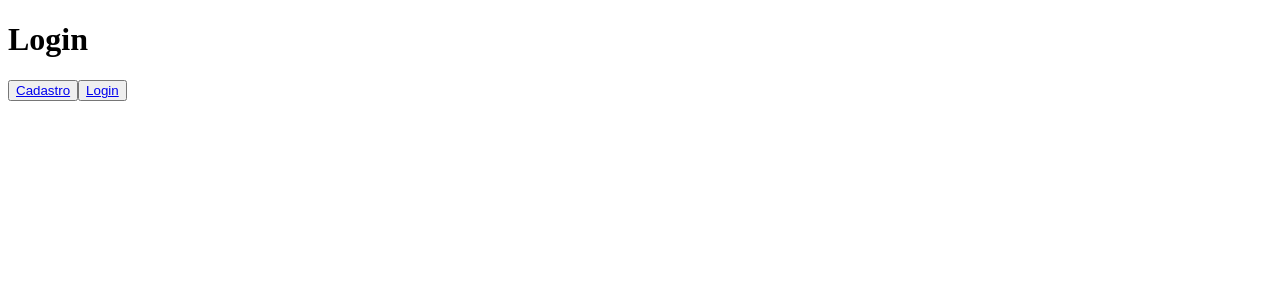
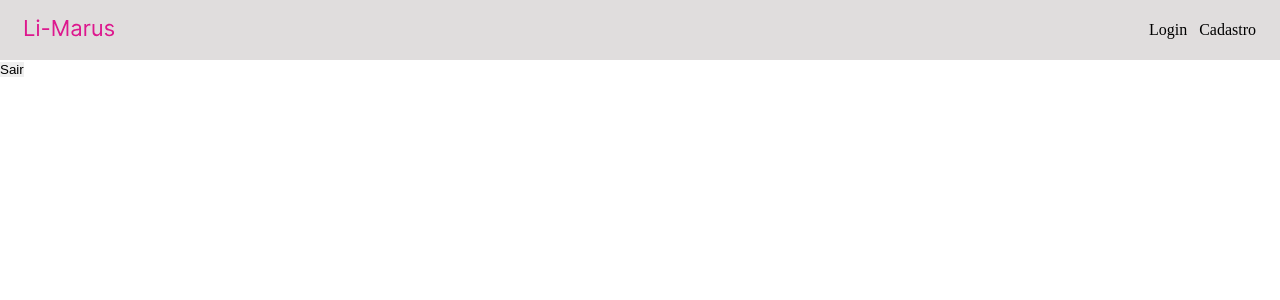
Before and after one commit to Grupo-5-Daniel-Kenzie-Academy/Projeto-On-Books, a React (Create React App) app: page / in a window 1280 px wide. Shown: the top 300 px of the page. Built offline with nearby package versions, Linux system fonts and the light colour scheme.

Commit message:
feat: Header criada

```diff
--- a/package.json
+++ b/package.json
@@ -6,10 +6,14 @@
     "@testing-library/jest-dom": "^5.14.1",
     "@testing-library/react": "^13.0.0",
     "@testing-library/user-event": "^13.2.1",
+    "@types/styled-components": "^5.1.26",
+    "axios": "^1.2.2",
     "react": "^18.2.0",
     "react-dom": "^18.2.0",
     "react-router-dom": "^6.6.1",
     "react-scripts": "5.0.1",
+    "styled-components": "^5.3.6",
+    "toast": "^0.5.4",
     "typescript": "^4.9.4",
     "web-vitals": "^2.1.0"
   },
--- a/src/App.tsx
+++ b/src/App.tsx
@@ -3,7 +3,7 @@ import { RoutesComponents } from "./routes/routes";
 export function App() {
   return (
     <>
-    <RoutesComponents/>
+      <RoutesComponents />
     </>
   );
 }
--- /dev/null
+++ b/src/Custom.d.ts
@@ -0,0 +1,2 @@
+declare module "*.svg";
+declare module "*.png";
--- /dev/null
+++ b/src/components/Header/index.tsx
@@ -0,0 +1,24 @@
+import { Link } from "react-router-dom";
+import Logo from "../../assets/img/Logo.svg";
+import * as S from "./style";
+
+interface iRoutes {
+  route1: string;
+  route2: string;
+  nameRoute1: string;
+  nameRoute2: string;
+}
+
+export function Header({ route1, route2, nameRoute1, nameRoute2 }: iRoutes) {
+  return (
+    <S.Header>
+      <figure>
+        <img src={Logo} alt="" />
+      </figure>
+      <div>
+        <Link to={route1}>{nameRoute1}</Link>
+        <Link to={route2}>{nameRoute2}</Link>
+      </div>
+    </S.Header>
+  );
+}
--- /dev/null
+++ b/src/components/Header/style.ts
@@ -0,0 +1,16 @@
+import styled from "styled-components";
+
+export const Header = styled.header`
+  width: 100%;
+  height: 60px;
+  padding: 0 24px 0 24px;
+  background-color: #e0dddd;
+  display: flex;
+  align-items: center;
+  justify-content: space-between;
+
+  div {
+    display: flex;
+    gap: 12px;
+  }
+`;
--- a/src/index.tsx
+++ b/src/index.tsx
@@ -1,12 +1,16 @@
 import React from "react";
 import ReactDOM from "react-dom/client";
 import { App } from "./App";
-import  { BrowserRouter } from "react-router-dom";
+import { BrowserRouter } from "react-router-dom";
+import { GlobalStyle } from "./stylles/Global";
 
-const root = ReactDOM.createRoot(document.getElementById("root") as HTMLElement);
+const root = ReactDOM.createRoot(
+  document.getElementById("root") as HTMLElement
+);
 root.render(
   <React.StrictMode>
     <BrowserRouter>
+      <GlobalStyle />
       <App />
     </BrowserRouter>
   </React.StrictMode>
--- a/src/pages/Home/index.tsx
+++ b/src/pages/Home/index.tsx
@@ -1,12 +1,21 @@
 import React from "react";
 import { Link } from "react-router-dom";
+import { Header } from "../../components/Header";
 
 export const Home = () => {
   return (
-    <div>
-      <button>
-        <Link to="dashboard">Sair</Link>
-      </button>
-    </div>
+    <>
+      <Header
+        route1={"/login"}
+        route2={"/register"}
+        nameRoute1={"Login"}
+        nameRoute2={"Cadastro"}
+      />
+      <div>
+        <button>
+          <Link to="dashboard">Sair</Link>
+        </button>
+      </div>
+    </>
   );
 };
--- a/src/routes/routes.tsx
+++ b/src/routes/routes.tsx
@@ -8,9 +8,9 @@ import { Register } from "../pages/Register";
 export const RoutesComponents = () => {
   return (
     <Routes>
-      <Route path="/" element={<Dashboard />} />
+      <Route path="/" element={<Home />} />
       <Route path="register" element={<Register />} />
-      <Route path="home" element={<Home />} />
+      <Route path="dashboard" element={<Dashboard />} />
       <Route path="login" element={<Login />} />
     </Routes>
   );
--- /dev/null
+++ b/src/stylles/Global.ts
@@ -0,0 +1,31 @@
+import { createGlobalStyle } from "styled-components";
+
+export const GlobalStyle = createGlobalStyle`
+* {
+  box-sizing: border-box;
+    margin:0;
+    padding: 0;
+    outline:0;
+  }
+  button{
+    cursor: pointer;
+    border: none;
+    }
+  a{
+    color: #000000;
+    text-decoration: none;
+  }
+  ul, ol, li{
+    list-style: none;
+  }
+  img{
+    max-width: 100%;
+  }
+  input:focus{
+    box-shadow: 0 0 0 0;
+    outline: 0;
+  }
+
+
+
+`;
--- a/src/stylles/Global.tsx
+++ /dev/null
@@ -1,7 +0,0 @@
-import React from 'react'
-
-export const Global = () => {
-  return (
-    <div>Global</div>
-  )
-}
```
Also changed, not shown: src/assets/assets.tsx (deleted, +0 -7 lines), src/assets/img/Logo.svg (added), 1 other file (tests, documents, lock files or other folders).
